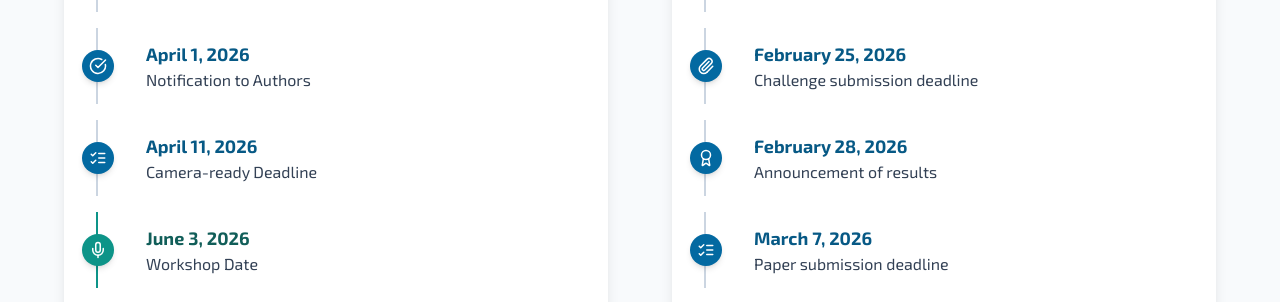
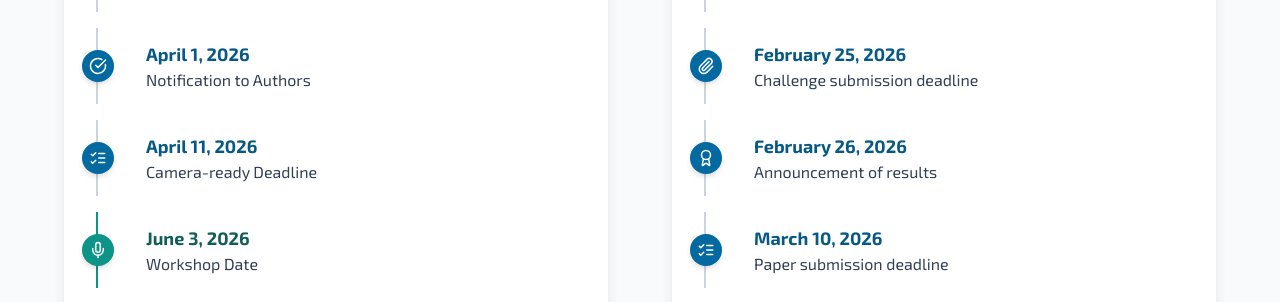
Before and after one commit to M-SLRT/MSLR2026, a React (Vite) app: page / in a window 1280 px wide. Shown: the part 5526-5828 px from the top of the page. Built offline with nearby package versions, Linux system fonts and the light colour scheme.

Commit message:
fixed program

```diff
--- a/src/components/sections/Dates.jsx
+++ b/src/components/sections/Dates.jsx
@@ -30,8 +30,8 @@ const deadlinesData = {
         { date: "January 27, 2026", event: "Release of training and development sets", icon: Rocket },
         { date: "February 15, 2026", event: "Release of test sets", icon: TestTube2 },
         { date: "February 25, 2026", event: "Challenge submission deadline", icon: Paperclip },
-        { date: "February 28, 2026", event: "Announcement of results", icon: Award },
-        { date: "March 7, 2026", event: "Paper submission deadline", icon: ListChecks },
+        { date: "February 26, 2026", event: "Announcement of results", icon: Award },
+        { date: "March 10, 2026", event: "Paper submission deadline", icon: ListChecks },
     ]
 };
 
```
Also changed, not shown: 3 other files (tests, documents, lock files or other folders).
